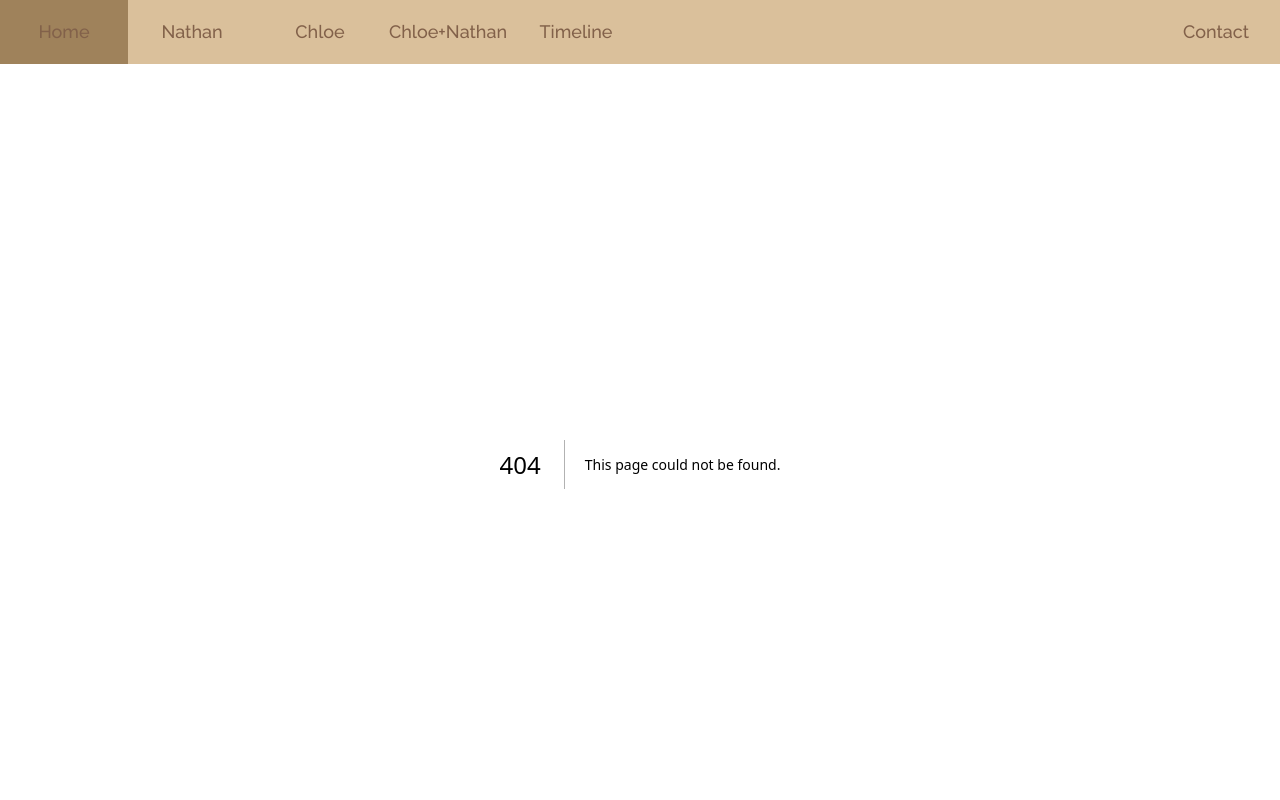
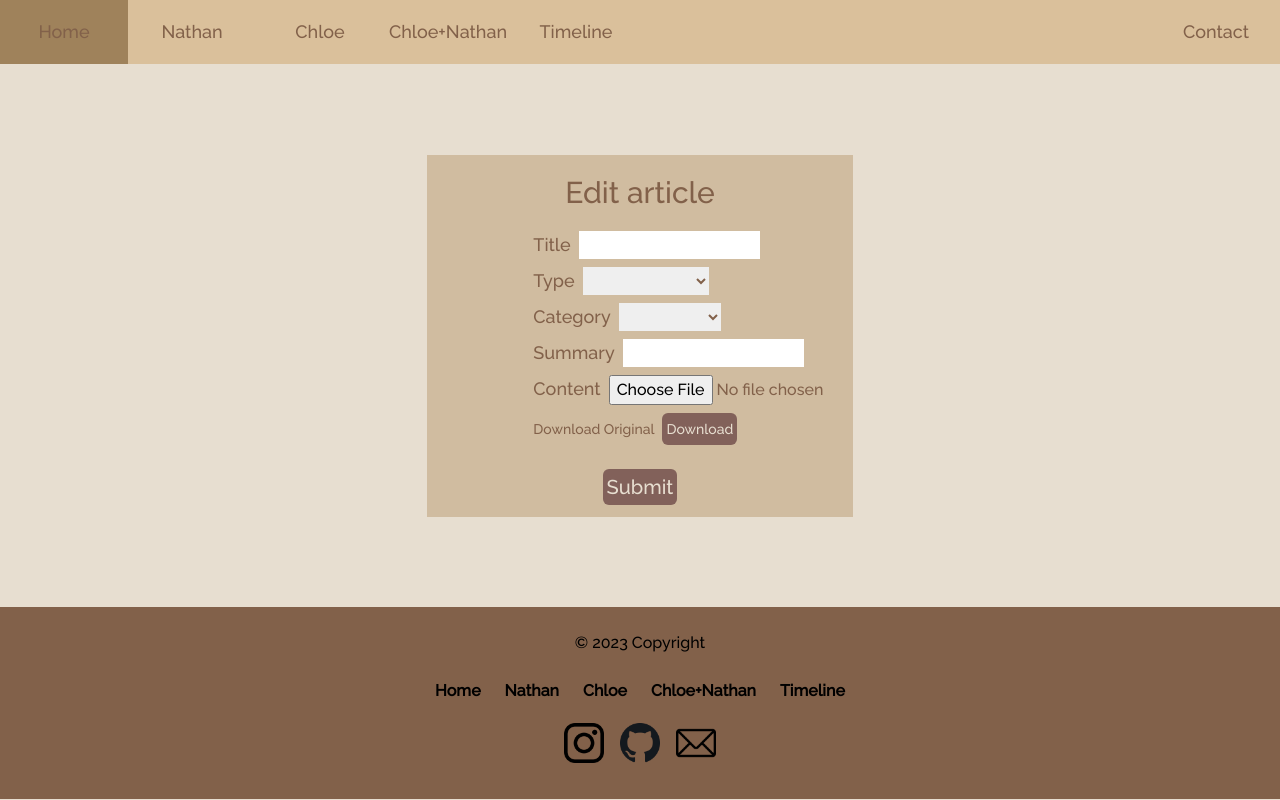
Before and after one commit to JBudiman00/BlogSite, a Next.js app in the folder frontend/: page /admin/edit in a window 1280 px wide. Before the commit this address had no page. Shown: the top 800 px of the page. Built offline with nearby package versions, Linux system fonts and the light colour scheme; no server answers.

Commit message:
Edit and delete functionality complete
Total MVP functionalities and UI for admin complete; working on security authentication next

```diff
--- /dev/null
+++ b/frontend/src/app/admin/edit/page.tsx
@@ -0,0 +1,154 @@
+'use client'
+import { useState, useEffect } from 'react';
+import axios from 'axios';
+import { useRouter } from 'next/navigation';
+import { useSearchParams } from "next/navigation";
+
+export default function Home() {
+    const router = useRouter();
+    const searchParams = useSearchParams();
+    const [category, setCategory] = useState<string>("");
+    const [type, setType] = useState<string>("");
+    const [title, setTitle] = useState<string>("");
+    const [summary, setSummary] = useState<string>("");
+    const [content, setContent] = useState<string>("");
+
+    useEffect(() => {
+        axios.get('http://localhost:8000/articles/' + searchParams.get("id"))
+        .then((item: any) => {
+            setCategory(item.data.category);
+            setType(item.data.type);
+            setTitle(item.data.title);
+            setSummary(item.data.summary);
+            setContent(item.data.content);
+        });
+    }, [])
+
+    const titleChange = (e: any) => {
+        e.preventDefault();
+        setTitle(e.target.value);
+    }
+
+    const categoryChange = (e: any) => {
+        e.preventDefault();
+        setCategory(e.target.value);
+    }
+
+    const typeChange = (e: any) => {
+        e.preventDefault();
+        setType(e.target.value);
+    }
+
+    const summaryChange = (e: any) => {
+        e.preventDefault();
+        setSummary(e.target.value);
+    }
+
+    const fileChange = (e: any) => {
+        const file = e.target.files[0];
+        const reader = new FileReader();
+
+        reader.onload = (e: any) => {
+            const text = e.target.result;
+            setContent(text);
+          };
+
+        reader.readAsText(file);
+    }
+
+    //Allows user to download current content, edit as necessary and resubmit the content
+    const downloadClick = (e: any) => {
+        e.preventDefault();
+        const test = new Blob([content], { type: 'text/plain' });
+        const url = URL.createObjectURL(test);
+        const link = document.createElement("a");
+        link.download = "content.txt";
+        link.href = url;
+        link.click();
+    }
+
+    //Update article
+    const onSubmit = (e: any) => {
+        e.preventDefault();
+        //Submit post request to API
+        axios.patch('http://localhost:8000/articles/' + searchParams.get("id"), {
+            type: type,
+            category: category,
+            title: title,
+            summary: summary,
+            content: content
+        })
+        .then((item: any) => {
+            router.push('/admin')
+        })
+        .catch((error: any) => {
+            console.error(error);
+        });
+    }
+
+    return (
+        <div className="h-[calc(100vh-257px)] w-screen text-[#82614A]">
+            <div className="flex h-full justify-center items-center">
+                <div className="flex flex-col h-2/3 w-1/3 bg-[#D0BCA0] items-center">
+                    <p className="text-3xl my-5">Edit article</p>
+                    <form className="w-1/2" onSubmit={e => onSubmit(e)}>
+                        <div className="flex flex-row mb-2">
+                            <p className="text-lg mr-2">Title</p>
+                            <input
+                                type="text"
+                                value={title}
+                                onChange={titleChange}
+                            />
+                        </div>
+                        <div className="flex flex-row mb-2">
+                            <p className="text-lg mr-2">Type</p>
+                            <select value={type} onChange={e => typeChange(e)}>
+                                <option value=""></option>
+                                <option value="Nathan">Nathan</option>
+                                <option value="Chloe">Chloe</option>
+                                <option value="chloeNathan">Chloe+Nathan</option>
+                            </select>
+                        </div>
+                        <div className="flex flex-row mb-2">
+                            <p className="text-lg mr-2">Category</p>
+                            <select value={category} onChange={e => categoryChange(e)}>
+                                <option value=""></option>
+                                <option value="life">Life</option>
+                                <option value="food">Food</option>
+                                <option value="places">Places</option>
+                                <option value="attractions">Attractions</option>
+                            </select>
+                        </div>
+                        <div className="flex flex-row mb-2">
+                            <p className="text-lg mr-2">Summary</p>
+                            <input
+                                type="text"
+                                value={summary}
+                                onChange={summaryChange}
+                            />
+                        </div>
+                        <div className="flex flex-row mb-2">
+                            <p className="text-lg mr-2">Content</p>
+                            <input type="file" onChange={fileChange} />
+                        </div>
+                        <div className="flex flex-row mb-2 items-center">
+                            <p className="text-sm mr-2">Download Original</p>
+                            <button className="bg-[#82615A] rounded-md text-sm h-8" onClick={e => downloadClick(e)}>
+                                <p className="text-[#E7DED0] text-sm p-1">
+                                    Download
+                                </p>
+                            </button>
+                        </div>
+                        <div className="flex flex-row justify-center mt-6">
+                            <button type="submit" className="bg-[#82615A] rounded-md">
+                                <p className="text-[#E7DED0] text-xl p-1">
+                                    Submit
+                                </p>
+                            </button>
+                        </div>
+                    </form>
+                </div>
+            </div>
+        </div>
+    );
+}
--- a/frontend/src/app/admin/page.tsx
+++ b/frontend/src/app/admin/page.tsx
@@ -7,17 +7,39 @@ import { useRouter } from 'next/navigation';
 export default function Home() {
     const router = useRouter();
     const [articleList, setList] = useState<Array<ArticleItem>>([]);
+    const [isOpen, setIsOpen] = useState<boolean>(false);
+    const [idSelect, setID] = useState<number>();
 
     useEffect(() => {
         axios.get('http://localhost:8000/articles')
         .then((item: any) => {
             setList(item.data);
         });
-    }, [])
+    }, [isOpen])
 
     const onClick = (e: any) => {
         e.preventDefault();
         router.push('/admin/create')
+    }
+
+    const editClick = (e: any, id: number) => {
+        e.preventDefault();
+        router.push('/admin/edit?id=' + id)
+    }
+
+    const deleteToggle = (e: any, id: number) => {
+        e.preventDefault();
+        setIsOpen(true);
+        setID(id);
+    }
+
+    const deleteClick = (e: any) => {
+        e.preventDefault();
+        axios.delete('http://localhost:8000/articles/' + idSelect)
+        .then((item: any) => {
+            setID(undefined);
+            setIsOpen(false);
+        })
     }
 
     return(
@@ -53,12 +75,36 @@ export default function Home() {
                             <p className="border border-black w-28">{new Date(item.updatedAt ? item.updatedAt: "").toLocaleString()}</p>
                             <p className="border border-black w-64">{item.summary}</p>
                             <div className="flex flex-row border justify-around border-black w-28">
-                                <img src="editicon.png" className="border border-black m-1 p-1 bg-yellow w-10" />
-                                <img src="deleteicon.png" className="border border-black m-1 p-1 bg-yellow w-10" />
+                                <img src="editicon.png" className="border border-black m-1 p-1 bg-yellow w-10" onClick={e => editClick(e, item.ID)}/>
+                                <img src="deleteicon.png" className="border border-black m-1 p-1 bg-yellow w-10" onClick={e => deleteToggle(e, item.ID)}/>
                             </div>
                         </div>
                     );
                 })}
+                {isOpen && (
+                    <div className="fixed inset-0 flex items-center justify-center z-50">
+                        <div className="fixed inset-0 bg-gray-800 opacity-75"></div>
+                        <div className="relative bg-white rounded-lg p-2 w-1/2">
+                            <div className="flex flex-col items-center">
+                                <p className="text-lg mb-2">Are you sure you want to permantently delete this article permanently?</p>
+                                <button
+                                    className="bg-[#EF9A9A] border border-[#F44336] p-2 mb-6"
+                                    onClick={e => deleteClick(e)}
+                                >
+                                    <p className="text-black">
+                                        Delete
+                                    </p>
+                                </button>
+                                <button
+                                    className="text-gray-500 hover:text-gray-800"
+                                    onClick={(e:any) => setIsOpen(false)}
+                                >
+                                    Close
+                                </button>
+                            </div>
+                        </div>
+                    </div>
+                )}
                 <div className="h-6"></div>
             </div>
         </div>
--- a/frontend/tsconfig.json
+++ b/frontend/tsconfig.json
@@ -23,6 +23,6 @@
       "@/*": ["./src/*"]
     }
   },
-  "include": ["next-env.d.ts", "**/*.ts", "**/*.tsx", ".next/types/**/*.ts"],
+  "include": ["next-env.d.ts", "**/*.ts", "**/*.tsx", ".next/types/**/*.ts", "src/app/admin/edit"],
   "exclude": ["node_modules"]
 }
```
